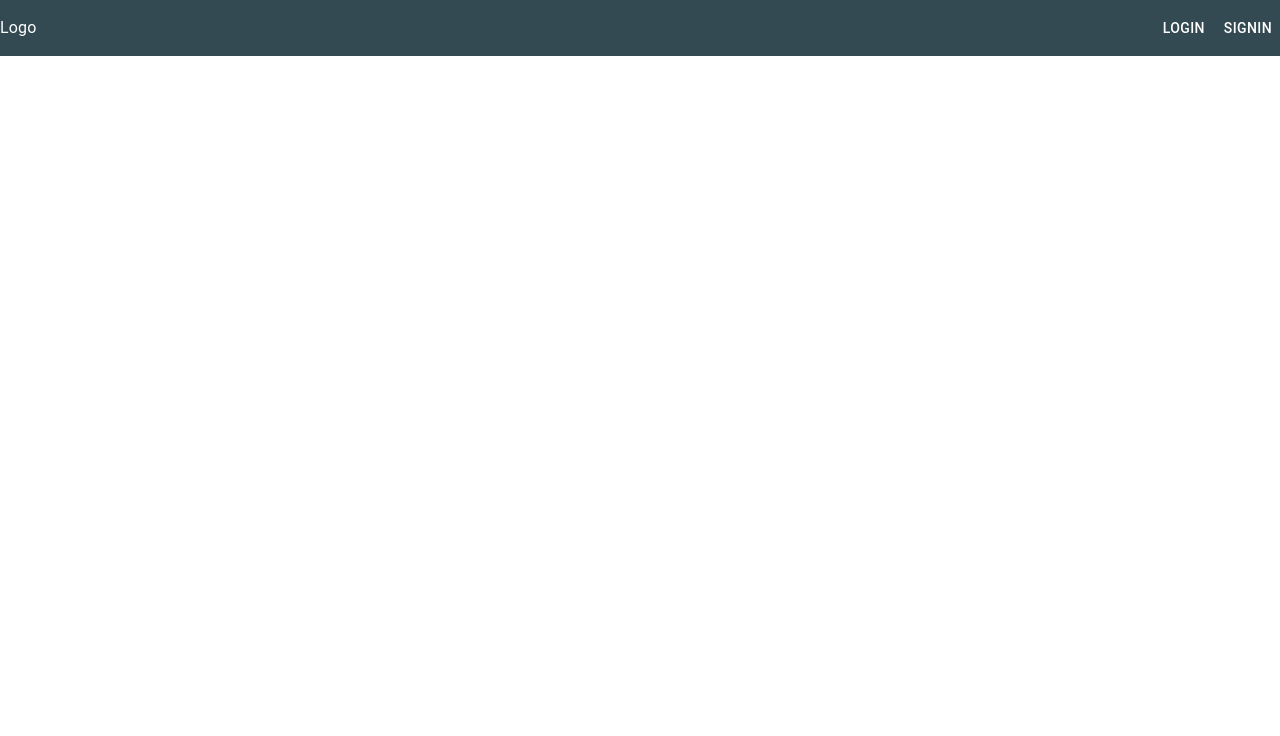
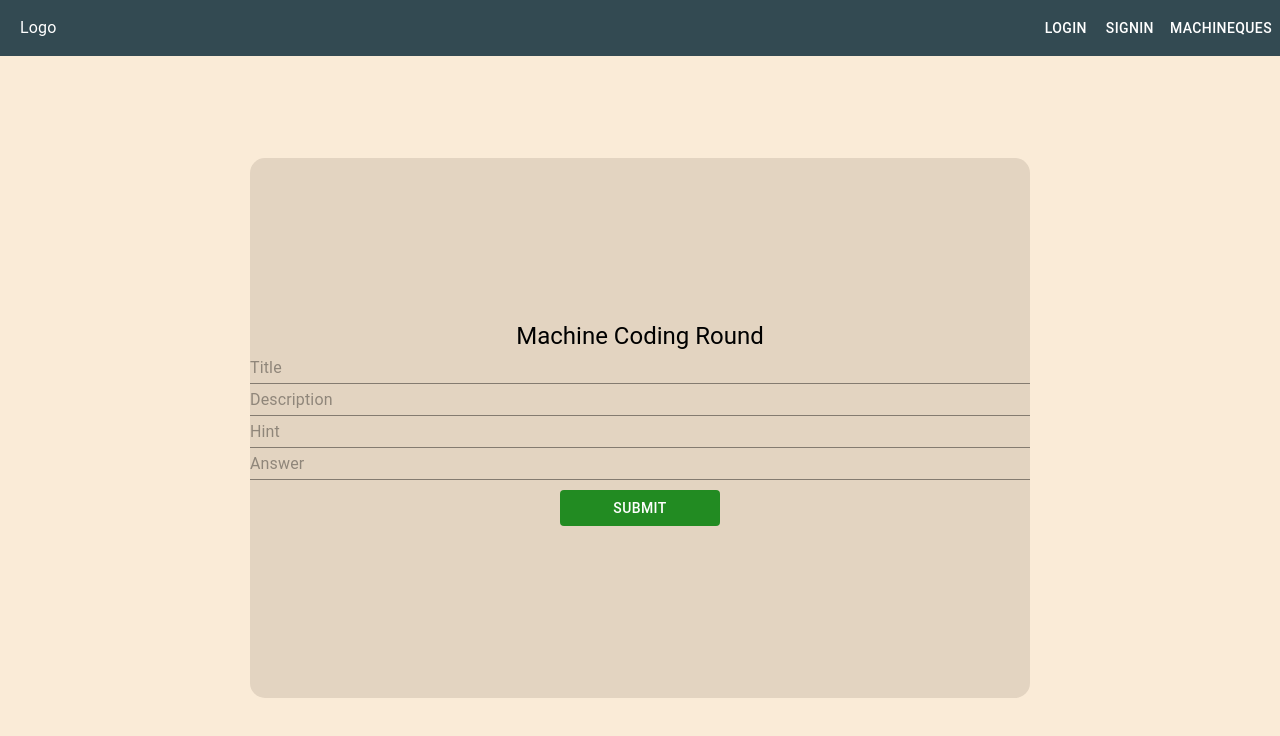
Before and after one commit to naman-mh/demo-form, a React (Create React App) app: page /machineQues in a window 1280 px wide. Before the commit this address had no page. Shown: the top 736 px of the page. Built offline with nearby package versions, Linux system fonts and the light colour scheme.

Commit message:
Machine Coding Round component added

```diff
--- a/src/App.js
+++ b/src/App.js
@@ -5,6 +5,7 @@ import SignUp from './components/register/SignUp'
 
 import NavComp from './components/register/NavComp'
 import ForgetPassword from './components/register/ForgetPassword'
+import MachineQues from './components/register/MachineQues'
 
 function App() {
   return (
@@ -15,6 +16,7 @@ function App() {
           <Route path='/login' element={<Login/>}/>
           <Route path='/signUp' element={<SignUp/>}/>
           <Route path='/ForgetPassword'element={<ForgetPassword/>}/>
+          <Route path='/machineQues' element={<MachineQues/>} />
         </Routes>
       </BrowserRouter>
     </div>
--- /dev/null
+++ b/src/components/register/MachineQues.js
@@ -0,0 +1,59 @@
+import React from "react";
+import { Box, Button, Input, InputAdornment, Typography } from "@mui/material";
+import AccountCircleIcon from "@mui/icons-material/AccountCircle";
+import HttpsIcon from "@mui/icons-material/Https";
+import { Link } from "react-router-dom";
+
+function MachineQues() {
+  return (
+    <Box
+      bgcolor="#faebd7"
+      height={"93vh"}
+      sx={{
+        display: "flex",
+        alignItems: "center",
+        justifyContent: "center",
+      }}
+    >
+      <Box
+        sx={{
+          height: 540,
+          borderRadius: "15px",
+          width: { xs: "360px", sm: "450px", md: "550px", lg: "780px" },
+          display: "flex",
+          flexDirection: "column",
+          alignItems: "center",
+          justifyContent: "center",
+          bgcolor: "#e3d4c1",
+          textAlign: "left",
+          margin: " auto 0",
+        }}
+      >
+        <Typography variant="h5">Machine Coding Round</Typography>
+        <Box
+          display={"flex"}
+          flexDirection={"column"}
+          sx={{ width: { xs: "360px", sm: "450px", md: "780px" } }}
+        >
+          <Input type="text" placeholder="Title" />
+          <Input type="text" placeholder="Description" />
+          <Input  type="text" placeholder="Hint"/>
+          <Input type="text" placeholder="Answer" />
+        </Box>
+        <Button
+          sx={{
+            margin: "10px",
+            bgcolor: "#228b22",
+            color: "white",
+            px: "80px",
+            width: "100px",
+          }}
+        >
+          Submit
+        </Button>
+      </Box>
+    </Box>
+  );
+}
+
+export default MachineQues;
--- a/src/components/register/NavComp.js
+++ b/src/components/register/NavComp.js
@@ -15,10 +15,11 @@ function NavComp() {
 
       }}
     >
-      <Typography color="white">Logo</Typography>
+      <Typography color="white" padding="20px">Logo</Typography>
       <Box sx={{ display: "flex" }}>
         <Button LinkComponent={Link} to="/login" sx={{ color: "white" }}>Login</Button>
         <Button LinkComponent={Link} to="/signup" sx={{ color: "white" }}>SignIn</Button>
+        <Button LinkComponent={Link} to="/machineQues" sx={{ color: "white" }}>MachineQues</Button>
       </Box>
     </Box>
   );
--- a/src/components/register/SignUp.js
+++ b/src/components/register/SignUp.js
@@ -6,6 +6,9 @@ import PhoneEnabledIcon from '@mui/icons-material/PhoneEnabled';
 import EmailIcon from '@mui/icons-material/Email';
 import { Link } from "react-router-dom";
 function SignUp() {
+  const handleChange = (e)=>{
+      console.log(e.target.value)
+  }
   return (
     <Box bgcolor="#faebd7" height={"93vh"} sx={{
       display: "flex", alignItems: "center",
@@ -31,6 +34,7 @@ function SignUp() {
 
         <Box display={"flex"} flexDirection={"column"} sx={{ width: { xs: "360px", sm: "450px", md: "550px" }, }} >
           <Input
+
             type="text" placeholder="Username"
             id="input-with-icon-adornment"
             sx={{ outline: "none", margin: "10px" }}
@@ -39,6 +43,7 @@ function SignUp() {
                 <AccountCircleIcon />
               </InputAdornment>
             }
+            onChange={handleChange}
           />
           <Input
             type="number" placeholder="Phone Number"
```
